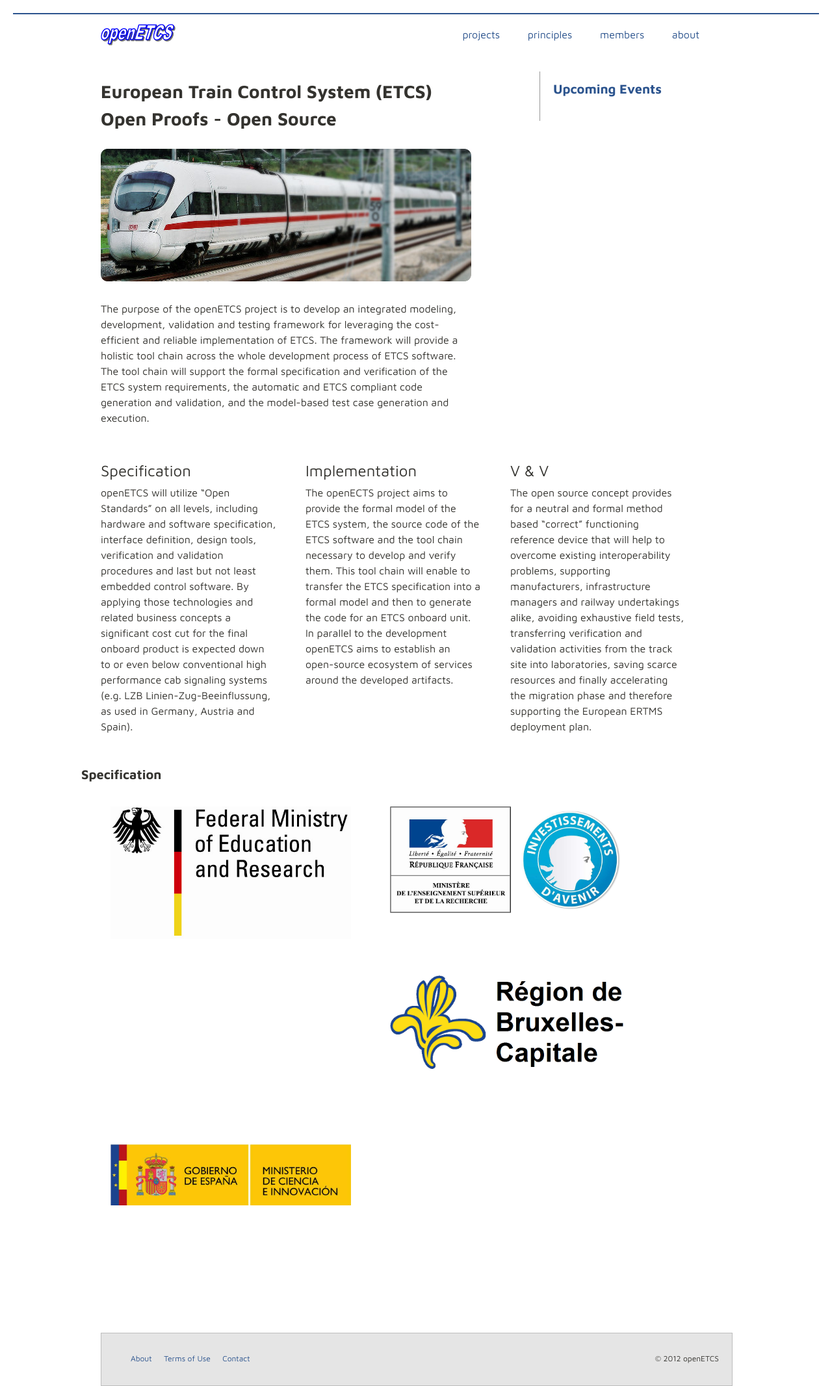
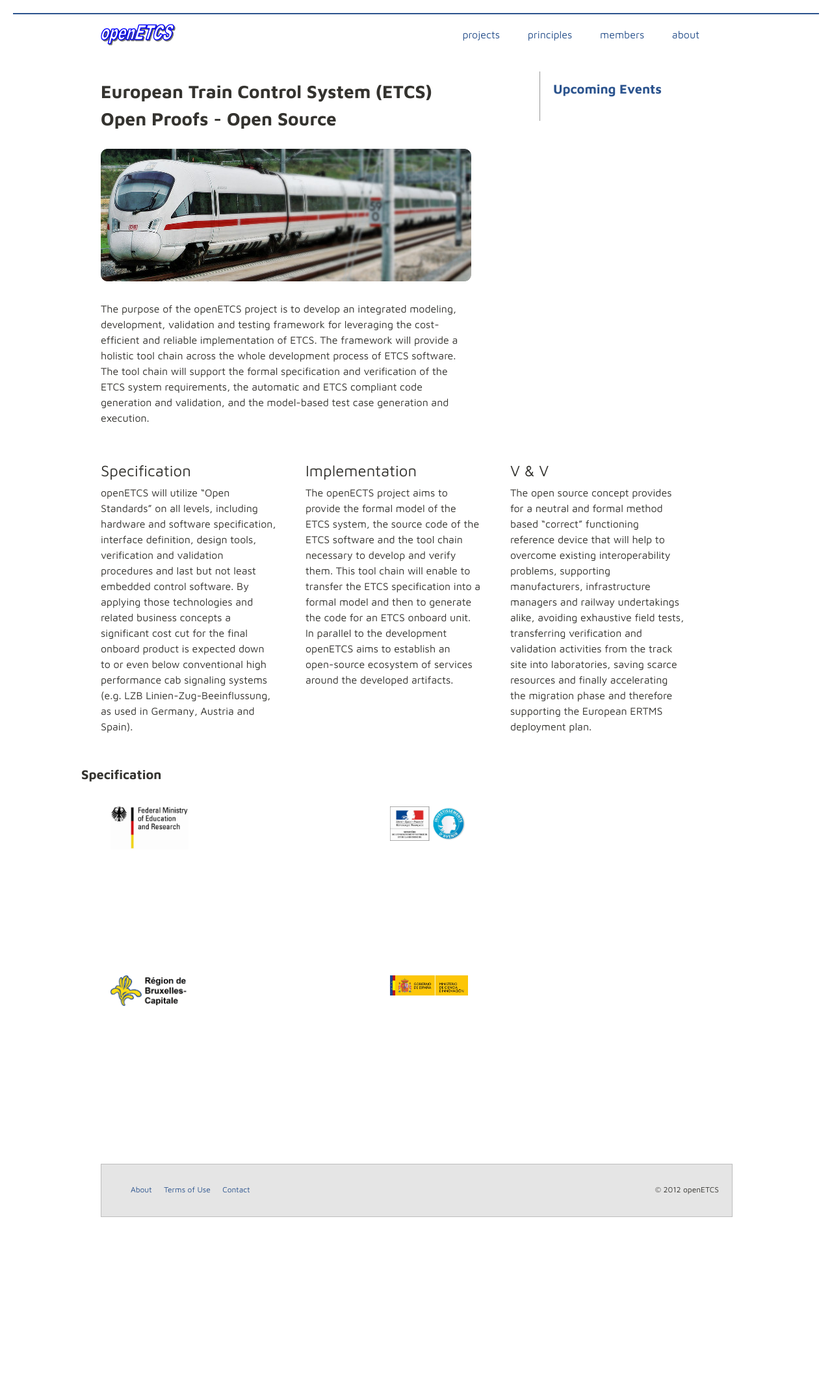
Before and after one commit to openETCS/openetcs.github.com, a Jekyll site: the page built from testDesign.html, in a window 1280 px wide. Shown: the whole page at 65% size. Built offline with Jekyll 4.4.1, drawn with Linux system fonts in a browser that asks for light colours; after the commit the page ends 1873 px from its top, so only the background shows below that.

Commit message:
Update testDesign.html

```diff
--- a/testDesign.html
+++ b/testDesign.html
@@ -55,25 +55,25 @@ title: European Train Control System. Open Proof. Open Source.
   <div class="feature span4">
 
       <p>
-        <img src="/images/sponsors/germany_logo.png" style="max-heigth: 120px" >
+        <img src="/images/sponsors/germany_logo.png" style="max-width: 120px" >
       </p>
   </div>
 
   <div class="feature span4">
       <p>
-        <img src="/images/sponsors/france_logo.png" style="max-heigth: 120px" />
+        <img src="/images/sponsors/france_logo.png" style="max-width: 120px" />
       </p>
   </div>
 
   <div class="feature span4">
       <p>
-        <img src="/images/sponsors/brussels_logo.png" style="max-heigth: 120px" />
+        <img src="/images/sponsors/brussels_logo.png" style="max-width: 120px" />
       </p>
   </div>
 
   <div class="feature span4">
       <p>
-        <img src="/images/sponsors/spain_logo.png" style="max-heigth: 120px" />
+        <img src="/images/sponsors/spain_logo.png" style="max-width: 120px" />
       </p>
   </div>
 
```
